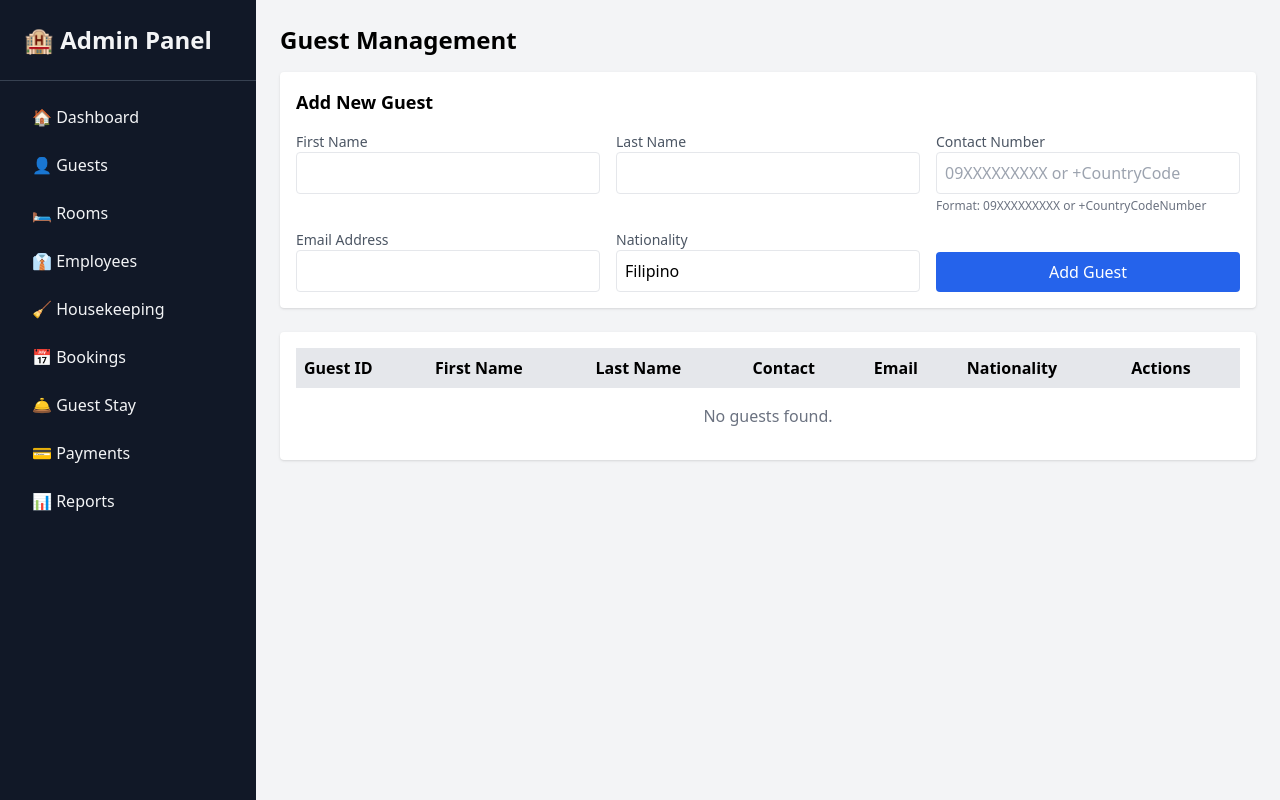
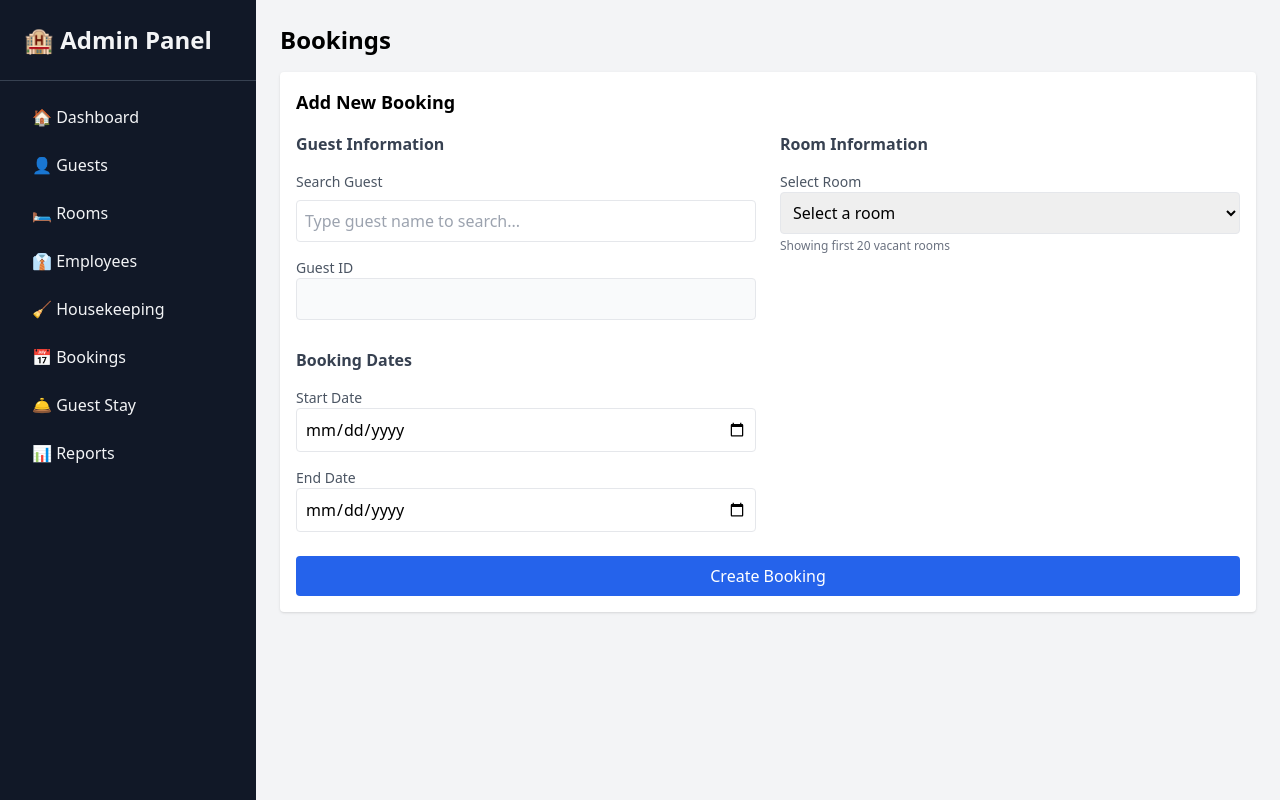
Before and after one commit to PrinceMPS/S26-06-DBApp, a Flask app: template templates/guests.html in a window 1280 px wide. Run offline with Flask 3, Linux system fonts and the light colour scheme; the template is opened without the code that fills it, so the values that code supplies are empty; some libraries are stand-ins or nearby versions.

Commit message:
add booking features

```diff
--- a/templates/guests.html
+++ b/templates/guests.html
@@ -2,11 +2,11 @@
 <html lang="en">
 <head>
   <meta charset="UTF-8">
-  <title>Guests | Hotel Admin</title>
+  <meta name="viewport" content="width=device-width, initial-scale=1.0">
+  <title>Bookings | Hotel Admin</title>
   <script src="https://cdn.tailwindcss.com"></script>
 </head>
-
-<body class="flex bg-gray-100">
+<body class="bg-gray-100 flex">
   <!-- Sidebar -->
   <aside class="w-64 bg-gray-900 text-gray-100 min-h-screen">
     <div class="p-6 text-2xl font-bold border-b border-gray-700">🏨 Admin Panel</div>
@@ -18,118 +18,144 @@
       <a href="http://127.0.0.1:5000/housekeeping-items" class="block hover:bg-gray-800 px-4 py-2 rounded">🧹 Housekeeping</a>
       <a href="http://127.0.0.1:5000/bookings" class="block hover:bg-gray-800 px-4 py-2 rounded">📅 Bookings</a>
       <a href="http://127.0.0.1:5000/gueststay" class="block hover:bg-gray-800 px-4 py-2 rounded">🛎️ Guest Stay</a>
-      <a href="http://127.0.0.1:5000/payments" class="block hover:bg-gray-800 px-4 py-2 rounded">💳 Payments</a>
       <a href="http://127.0.0.1:5000/reports" class="block hover:bg-gray-800 px-4 py-2 rounded">📊 Reports</a>
     </nav>
   </aside>
 
   <!-- Main Content -->
   <main class="flex-1 p-6">
-    <h1 class="text-2xl font-semibold mb-4">Guest Management</h1>
+    <h1 class="text-2xl font-semibold mb-4">Bookings</h1>
 
     <!-- Flash Messages -->
     {% with messages = get_flashed_messages(with_categories=true) %}
       {% if messages %}
         {% for category, message in messages %}
-          <div class="p-4 mb-4 rounded {% if category == 'error' %}bg-red-500{% else %}bg-green-500{% endif %} text-white">
+          <div class="p-4 mb-4 rounded {% if category == 'error' %}bg-red-500{% else %}bg-green-500{% endif %} text-white whitespace-pre-wrap">
             {{ message }}
           </div>
         {% endfor %}
       {% endif %}
     {% endwith %}
 
-    <!-- Add/Edit Guest Form -->
-    <form method="POST" action="{{ url_for('guests.handle_guest') }}" class="mb-6 bg-white p-4 rounded shadow" onsubmit="return validateForm()">
-      <h2 class="text-lg font-semibold mb-4">
-        {% if editing %}Edit Guest #{{ editing.guest_id }}{% else %}Add New Guest{% endif %}
-      </h2>
-      <input type="hidden" name="guest_id" value="{{ editing.guest_id if editing }}">
+    <!-- Single Form for Add -->
+    {% if not editing.booking_id %}
+    <form method="POST" action="{{ url_for('bookings.handle_booking') }}" class="mb-6 bg-white p-4 rounded shadow">
+      <h2 class="text-lg font-semibold mb-4">Add New Booking</h2>
 
-      <div class="grid grid-cols-2 md:grid-cols-3 gap-4">
-        <div>
-          <label class="block text-sm text-gray-600">First Name</label>
-          <input name="first_name" type="text" value="{{ editing.first_name if editing }}" required
-                 class="border rounded p-2 w-full" maxlength="20" id="first_name">
+      <div class="grid grid-cols-1 md:grid-cols-2 gap-6">
+        <!-- Guest Selection Section -->
+        <div class="space-y-4">
+          <h3 class="text-md font-semibold text-gray-700">Guest Information</h3>
+
+          <!-- Guest Search -->
+          <div>
+            <label class="block text-sm text-gray-600 mb-2">Search Guest</label>
+            <div class="relative">
+              <input type="text"
+                     id="guestSearch"
+                     placeholder="Type guest name to search..."
+                     class="border rounded p-2 w-full"
+                     autocomplete="off">
+              <div id="guestResults" class="absolute z-10 w-full mt-1 bg-white border border-gray-300 rounded shadow-lg hidden max-h-60 overflow-y-auto"></div>
+            </div>
+          </div>
+
+          <!-- Guest ID Input (auto-filled from search) -->
+          <div>
+            <label class="block text-sm text-gray-600">Guest ID</label>
+            <input name="guest_id"
+                   id="guest_id"
+                   type="number"
+                   value="{{ editing.guest_id if editing }}"
+                   required
+                   class="border rounded p-2 w-full bg-gray-50"
+                   readonly>
+            <div id="selectedGuestInfo" class="text-sm text-gray-600 mt-1"></div>
+          </div>
         </div>
-        <div>
-          <label class="block text-sm text-gray-600">Last Name</label>
-          <input name="last_name" type="text" value="{{ editing.last_name if editing }}" required
-                 class="border rounded p-2 w-full" maxlength="20" id="last_name">
+
+        <!-- Room Selection Section -->
+        <div class="space-y-4">
+          <h3 class="text-md font-semibold text-gray-700">Room Information</h3>
+
+          <!-- Room Selection -->
+          <div>
+            <label class="block text-sm text-gray-600">Select Room</label>
+            <select name="room_id" required class="border rounded p-2 w-full">
+              <option value="">Select a room</option>
+              {% for room in vacant_rooms %}
+              <option value="{{ room.room_id }}"
+                      {% if editing.room_id == room.room_id %}selected{% endif %}>
+                Room {{ room.room_number }} - {{ room.type_name }} (₱{{ room.rate_per_type }}/night)
+              </option>
+              {% endfor %}
+            </select>
+            <p class="text-xs text-gray-500 mt-1">Showing first 20 vacant rooms</p>
+          </div>
         </div>
-        <div>
-          <label class="block text-sm text-gray-600">Contact Number</label>
-          <input name="contact_number" type="text" value="{{ editing.contact_number if editing }}" required
-                 class="border rounded p-2 w-full" maxlength="15" id="contact_number"
-                 placeholder="09XXXXXXXXX or +CountryCode">
-          <p class="text-xs text-gray-500 mt-1">Format: 09XXXXXXXXX or +CountryCodeNumber</p>
-        </div>
-        <div>
-          <label class="block text-sm text-gray-600">Email Address</label>
-          <input name="email_address" type="email" value="{{ editing.email_address if editing }}" required
-                 class="border rounded p-2 w-full" maxlength="35" id="email_address">
-        </div>
-        <div>
-          <label class="block text-sm text-gray-600">Nationality</label>
-          <input name="nationality" type="text" value="{{ editing.nationality if editing else 'Filipino' }}"
-                 class="border rounded p-2 w-full" maxlength="20" id="nationality">
-        </div>
-        <div class="flex items-end space-x-2">
-          <button type="submit" class="bg-blue-600 text-white px-4 py-2 rounded hover:bg-blue-700 flex-1">
-            {% if editing %}Update{% else %}Add{% endif %} Guest
-          </button>
-          {% if editing %}
-            <a href="{{ url_for('guests.guests_page') }}" class="bg-gray-600 text-white px-4 py-2 rounded hover:bg-gray-700">
-              Cancel
-            </a>
-          {% endif %}
+
+        <!-- Date Selection Section -->
+        <div class="space-y-4">
+          <h3 class="text-md font-semibold text-gray-700">Booking Dates</h3>
+
+          <div>
+            <label class="block text-sm text-gray-600">Start Date</label>
+            <input name="start_date"
+                   type="date"
+                   value="{{ editing.start_date if editing }}"
+                   required
+                   class="border rounded p-2 w-full">
+          </div>
+
+          <div>
+            <label class="block text-sm text-gray-600">End Date</label>
+            <input name="end_date"
+                   type="date"
+                   value="{{ editing.end_date if editing }}"
+                   required
+                   class="border rounded p-2 w-full">
+          </div>
         </div>
       </div>
+
+      <div class="flex items-end space-x-2 mt-6">
+        <button type="submit" name="action" value="save" class="bg-blue-600 text-white px-6 py-2 rounded hover:bg-blue-700 flex-1">
+          Create Booking
+        </button>
+      </div>
     </form>
+    {% endif %}
 
-    <!-- Guests Table -->
-    <div class="bg-white p-4 rounded shadow">
-      <table class="w-full border-collapse">
-        <thead class="bg-gray-200">
+    <!-- Bookings Table -->
+    <div class="overflow-x-auto bg-white rounded shadow">
+      <table class="min-w-full divide-y divide-gray-200">
+        <thead class="bg-gray-50">
           <tr>
-            <th class="p-2 text-left">Guest ID</th>
-            <th class="p-2 text-left">First Name</th>
-            <th class="p-2 text-left">Last Name</th>
-            <th class="p-2 text-left">Contact</th>
-            <th class="p-2 text-left">Email</th>
-            <th class="p-2 text-left">Nationality</th>
-            <th class="p-2 text-left">Actions</th>
+            {% if bookings %}
+              {% for column in bookings[0].keys() %}
+                <th class="px-6 py-3 text-left text-xs font-medium text-gray-500 uppercase tracking-wider">
+                  {{ column.replace('_', ' ') | title }}
+                </th>
+              {% endfor %}
+              <th class="px-6 py-3 text-left text-xs font-medium text-gray-500 uppercase">Actions</th>
+            {% endif %}
           </tr>
         </thead>
-        <tbody>
-          {% for guest in guests %}
-          <tr class="border-t hover:bg-gray-50">
-            <td class="p-2">{{ guest.guest_id }}</td>
-            <td class="p-2">{{ guest.first_name }}</td>
-            <td class="p-2">{{ guest.last_name }}</td>
-            <td class="p-2">{{ guest.contact_number }}</td>
-            <td class="p-2">{{ guest.email_address }}</td>
-            <td class="p-2">{{ guest.nationality }}</td>
-            <td class="p-2 space-x-2">
-              <!-- View Button -->
-              <a href="{{ url_for('guests.guest_details', guest_id=guest.guest_id) }}"
-                 class="bg-blue-500 text-white px-3 py-1 rounded hover:bg-blue-600 text-sm">View</a>
-
-              <!-- Edit Button -->
-              <a href="{{ url_for('guests.edit_guest', guest_id=guest.guest_id) }}"
-                 class="bg-yellow-500 text-white px-3 py-1 rounded hover:bg-yellow-600 text-sm">Edit</a>
-
-              <!-- Delete Button -->
-              <form method="POST" action="{{ url_for('guests.handle_guest') }}" style="display:inline;">
-                <input type="hidden" name="guest_id" value="{{ guest.guest_id }}">
+        <tbody class="bg-white divide-y divide-gray-200">
+          {% for booking in bookings %}
+          <tr>
+            {% for value in booking.values() %}
+              <td class="px-6 py-4 whitespace-nowrap">{{ value }}</td>
+            {% endfor %}
+            <td class="px-6 py-4 whitespace-nowrap space-x-2">
+              <!-- Only Delete after booking is saved -->
+              <form method="POST" action="{{ url_for('bookings.handle_booking') }}" style="display:inline;">
+                <input type="hidden" name="booking_id" value="{{ booking['booking_id'] }}">
                 <input type="hidden" name="action" value="delete">
-                <button type="submit" class="bg-red-600 text-white px-3 py-1 rounded hover:bg-red-700 text-sm"
-                        onclick="return confirm('Delete this guest?')">Delete</button>
+                <button type="submit" class="bg-red-600 text-white px-3 py-1 rounded hover:bg-red-700"
+                        onclick="return confirm('Delete this booking?')">Delete</button>
               </form>
             </td>
-          </tr>
-          {% else %}
-          <tr>
-            <td colspan="7" class="text-center text-gray-500 p-4">No guests found.</td>
           </tr>
           {% endfor %}
         </tbody>
@@ -138,55 +164,58 @@
   </main>
 
   <script>
-    function validateContactNumber(number) {
-      // Remove spaces, dashes, parentheses
-      const cleanNumber = number.replace(/[\s\-\(\)]/g, '');
+    // Guest search functionality
+    document.getElementById('guestSearch').addEventListener('input', function(e) {
+      const query = e.target.value.trim();
+      const resultsContainer = document.getElementById('guestResults');
 
-      // Philippine format: 09 followed by 9 digits
-      const phPattern = /^09\d{9}$/;
-
-      // International format: + followed by digits
-      const intlPattern = /^\+\d{1,15}$/;
-
-      return phPattern.test(cleanNumber) || intlPattern.test(cleanNumber);
-    }
-
-    function validateEmail(email) {
-      const emailPattern = /^[a-zA-Z0-9._%+-]+@[a-zA-Z0-9.-]+\.[a-zA-Z]{2,}$/;
-      return emailPattern.test(email);
-    }
-
-    function validateForm() {
-      const contactNumber = document.getElementById('contact_number').value;
-      const email = document.getElementById('email_address').value;
-
-      if (!validateContactNumber(contactNumber)) {
-        alert('Invalid contact number format. Please use:\n\n• 09XXXXXXXXX (11 digits for Philippine numbers)\n• +CountryCodeNumber (for international numbers)');
-        return false;
+      if (query.length < 2) {
+        resultsContainer.classList.add('hidden');
+        return;
       }
 
-      if (!validateEmail(email)) {
-        alert('Invalid email address format. Please enter a valid email address.');
-        return false;
-      }
+      fetch(`/bookings/search-guests?q=${encodeURIComponent(query)}`)
+        .then(response => response.json())
+        .then(guests => {
+          resultsContainer.innerHTML = '';
 
-      return true;
-    }
+          if (guests.length === 0) {
+            resultsContainer.innerHTML = '<div class="p-3 text-gray-500">No guests found</div>';
+            resultsContainer.classList.remove('hidden');
+            return;
+          }
 
-    // Real-time validation feedback
-    document.getElementById('contact_number').addEventListener('blur', function() {
-      if (!validateContactNumber(this.value) && this.value !== '') {
-        this.classList.add('border-red-500');
-      } else {
-        this.classList.remove('border-red-500');
-      }
+          guests.forEach(guest => {
+            const guestElement = document.createElement('div');
+            guestElement.className = 'p-3 border-b border-gray-200 hover:bg-gray-100 cursor-pointer';
+            guestElement.innerHTML = `
+              <div class="font-semibold">${guest.first_name} ${guest.last_name}</div>
+              <div class="text-sm text-gray-600">ID: ${guest.guest_id} | ${guest.email_address}</div>
+            `;
+
+            guestElement.addEventListener('click', function() {
+              document.getElementById('guest_id').value = guest.guest_id;
+              document.getElementById('selectedGuestInfo').innerHTML =
+                `<strong>${guest.first_name} ${guest.last_name}</strong><br>
+                 ${guest.email_address} | ${guest.contact_number}`;
+              document.getElementById('guestSearch').value = '';
+              resultsContainer.classList.add('hidden');
+            });
+
+            resultsContainer.appendChild(guestElement);
+          });
+
+          resultsContainer.classList.remove('hidden');
+        })
+        .catch(error => {
+          console.error('Error searching guests:', error);
+        });
     });
 
-    document.getElementById('email_address').addEventListener('blur', function() {
-      if (!validateEmail(this.value) && this.value !== '') {
-        this.classList.add('border-red-500');
-      } else {
-        this.classList.remove('border-red-500');
+    // Hide results when clicking outside
+    document.addEventListener('click', function(e) {
+      if (!e.target.closest('#guestSearch') && !e.target.closest('#guestResults')) {
+        document.getElementById('guestResults').classList.add('hidden');
       }
     });
   </script>
```
Also changed, not shown: controllers/bookings_controller.py (+31 -13 lines), models/bookings_model.py (+47 -42 lines).
